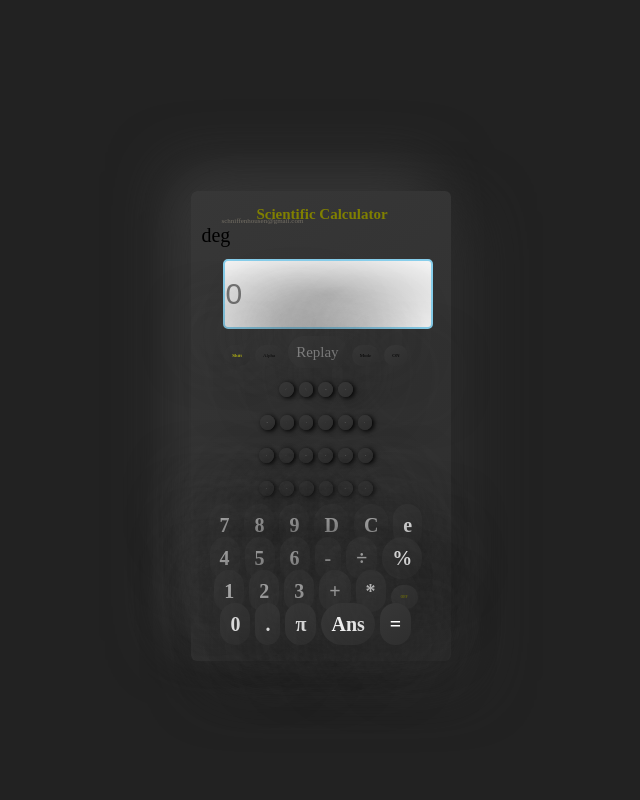
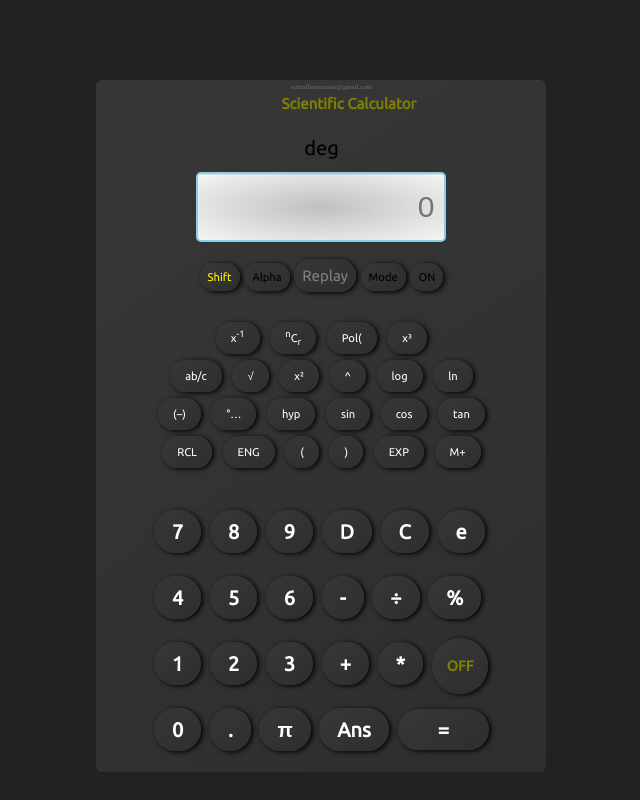
Before and after one commit to Kuameh/calculator-app, a plain HTML site: page index.html in a window 1280 px wide. Shown: the whole page, without its empty margins (345-985 px from the left). Drawn offline with Linux system fonts and the light colour scheme.

Commit message:
Initial Cleanup

```diff
--- a/index.html
+++ b/index.html
@@ -1,37 +1,47 @@
 <!DOCTYPE html>
 <html>
   <head>
-  <meta charset="UTF-8"/>
-  <meta http-equiv="X-UA-Compatible" content="IE=Edge"/>
-  <meta name="viewport" content="width=device-width, initial-scale=1"/>
+    <meta charset="UTF-8" />
+    <meta http-equiv="X-UA-Compatible" content="IE=Edge" />
+    <meta name="viewport" content="width=device-width, initial-scale=1" />
     <title>Index</title>
 
     <link rel="stylesheet" href="style.css" type="text/css" media="all" />
-
   </head>
   <body>
     <div class="main">
-    <b>Scientific Calculator</b><br>
+      <b>Scientific Calculator</b><br />
       <t>schniffenhousen@gmail.com</t>
       <span onclick="deg()">deg</span>
       <form name="form">
-        <input class="textview" name="textview" placeholder="0" type="calculator"/>
+        <input
+          class="textview"
+          name="textview"
+          placeholder="0"
+          type="calculator"
+        />
       </form>
 
       <div class="keypad">
-          <div class="greyy">
-            <span class="grey"><a href="shift.html">Shift</a></span>
-            <span class="grey" onclick="insert('ª')">Alpha</span>
+        <div class="actions">
+          <span class="grey shift"><a href="shift.html">Shift</a></span>
+          <span class="grey alpha" onclick="insert('ª')">Alpha</span>
 
+          <span class="Replay grey"
+            ><a onclick="insert('<')" class="rep">Rep</a
+            ><a onclick="insert('>')" class="rep">lay</a></span
+          >
 
-            <span class="Replay grey" colspan="2" rowspan="2"><a onclick="insert('<')" class="rep">Rep</a><a onclick="insert('>')" class="rep">lay</a></span>
+          <span class="grey mode" onclick="mod()">Mode</span>
+          <span class="grey on" onclick="on()">ON</span>
+        </div>
 
-            <span class="grey" onclick="mod()">Mode</span>
-            <span class="grey" onclick="on()">ON</span>
-          </div>
-          <div class="blackk">
+        <div class="mid-pad">
+          <div class="black1">
             <span class="black" onclick="inv()">x<sup>-1</sup></span>
-            <span class="black" onclick="insert('C')"><sup>n</sup>C<sub>r</sub></span>
+            <span class="black" onclick="insert('C')"
+              ><sup>n</sup>C<sub>r</sub></span
+            >
             <span class="black" onclick="insert('Pol(')">Pol(</span>
             <span class="black" onclick="cubic()">x³</span>
           </div>
@@ -56,9 +66,12 @@
             <span class="black" onclick="insert('+1000-1000')">ENG</span>
             <span class="black" onclick="insert('(')">(</span>
             <span class="black" onclick="insert(')')">)</span>
-            <span class="black"onclick="set()">EXP</span>
+            <span class="black" onclick="set()">EXP</span>
             <span class="black" onclick="insert('*1')">M+</span>
           </div>
+        </div>
+
+        <div class="num-pad">
           <div class="pad4">
             <span class="pad" onclick="insert(7)">7</span>
             <span class="pad" onclick="insert(8)">8</span>
@@ -73,13 +86,13 @@
             <span class="pad" onclick="insert(6)">6</span>
             <span class="pad" onclick="insert('-')" id="sign">-</span>
             <span class="pad" onclick="insert('/')" id="sign">÷</span>
-            <span class="pad" onclick="perc()">%</span>
+            <span class="pad" onclick="perc(); insert('%')">%</span>
           </div>
           <div class="pad2">
             <span class="pad" onclick="insert(1)">1</span>
             <span class="pad" onclick="insert(2)">2</span>
             <span class="pad" onclick="insert(3)">3</span>
-            <span class="pad" onclick="insert('+')" rowspan="2" id="sign">+</span>
+            <span class="pad" onclick="insert('+')" id="sign">+</span>
             <span class="pad" onclick="insert('*')" id="sign">*</span>
             <span class="pad" id="off" onclick="off()">OFF</span>
           </div>
@@ -91,7 +104,8 @@
             <span class="pad" onclick="equal()" id="equal">=</span>
           </div>
         </div>
+      </div>
+    </div>
     <script type="text/javascript" charset="utf-8" src="main.js"></script>
-    </div>
   </body>
 </html>
--- a/main.js
+++ b/main.js
@@ -1,115 +1,109 @@
-         var exp=document.form.textview.value;
+var exp = document.form.textview.value;
 
-        function deg(){
-
-                    if(exp){
-                        document.form.textview.value=eval(exp*180/3.141592654);
+function deg() {
+  if (exp) {
+    document.form.textview.value = eval((exp * 180) / 3.141592654);
   }
 }
-          function raccubic(){
 
-              if(exp){
-              document.form.textview.value=eval(exp);
+function raccubic() {
+  if (exp) {
+    document.form.textview.value = eval(exp);
   }
 }
-          function exp(){
 
-              if(exp){
-              document.form.textview.value=eval(exp*2.718281828182);
+function exp() {
+  if (exp) {
+    document.form.textview.value = eval(exp * 2.718281828182);
   }
 }
-           function setm(){
 
-              if(exp){
-              document.form.textview.value=eval(exp*-1);
+function setm() {
+  if (exp) {
+    document.form.textview.value = eval(exp * -1);
   }
 }
-              function setM(){
-              exp=document.form.textview.value;
-              if(exp){
-              document.form.textview.value=eval(exp*1);
+
+function setM() {
+  exp = document.form.textview.value;
+  if (exp) {
+    document.form.textview.value = eval(exp * 1);
   }
 }
-           function mod(){
 
-               document.form.textview.value=exp.substring(0,exp.length-70);
-               document.form.textview.value=document.form.textview.value+'   Deg Rag Gra';
-            }
-            function off(){
-
-               document.form.textview.value=exp.substring(0,exp.length-70);
-               document.form.textview.value=document.form.textview.value+' ';
-            }
-            function on(){
-
-               document.form.textview.value=exp.substring(0,exp.length-70);
-               document.form.textview.value=document.form.textview.value+'0';
-            }
-             function set(){
-            document.form.textview.value=document.form.textview.value+'e+';
+function mod() {
+  document.form.textview.value = exp.substring(0, exp.length - 70);
+  document.form.textview.value =
+    document.form.textview.value + "   Deg Rag Gra";
 }
 
-            function equal(){
-                var
-                exp=document.form.textview.value;
-                if(exp){
-                document.form.textview.value=eval(exp);
+function off() {
+  document.form.textview.value = exp.substring(0, exp.length - 70);
+  document.form.textview.value = document.form.textview.value + " ";
 }
-                if(exp){
-                    document.form.textview.value=eval(exp);
+
+function on() {
+  document.form.textview.value = exp.substring(0, exp.length - 70);
+  document.form.textview.value = document.form.textview.value + "0";
+}
+
+function set() {
+  document.form.textview.value = document.form.textview.value + "e+";
+}
+
+function equal() {
+  var exp = document.form.textview.value;
+  if (exp) {
+    document.form.textview.value = eval(exp);
   }
 }
-            function insert(num){
-            document.form.textview.value=document.form.textview.value+num;
+
+function insert(num) {
+  document.form.textview.value = document.form.textview.value + num;
 }
-            function back(){
-                var
-                exp=document.form.textview.value;
-                document.form.textview.value=exp.substring(0,exp.length-1);
+
+function back() {
+  var exp = document.form.textview.value;
+  document.form.textview.value = exp.substring(0, exp.length - 1);
 }
-            function sup(){
 
-                document.form.textview.value=exp.substring(0,exp.length-70);
+function sup() {
+  document.form.textview.value = exp.substring(0, exp.length - 70);
 }
-            function sqrt(){
 
-              if(exp){
-              document.form.textview.value=eval(exp*exp);
+function sqrt() {
+  if (exp) {
+    document.form.textview.value = eval(exp * exp);
   }
 }
-          function cubic(){
 
-              if(exp){
-              document.form.textview.value=eval(exp*exp*exp);
+function cubic() {
+  if (exp) {
+    document.form.textview.value = eval(exp * exp * exp);
   }
 }
-          function expo(){
-
-              if(exp){
-              document.form.textview.value=eval(exp*2.718281828182);
+function expo() {
+  if (exp) {
+    document.form.textview.value = eval(exp * 2.718281828182);
   }
 }
-          function pi(){
-
-              if(exp){
-              document.form.textview.value=eval(exp*3.141592654);
+function pi() {
+  if (exp) {
+    document.form.textview.value = eval(exp * 3.141592654);
   }
 }
-          function perc(){
-
-              if(exp){
-              document.form.textview.value=eval(exp/100);
+function perc() {
+  if (exp) {
+    document.form.textview.value = eval(exp / 100);
   }
 }
-          function rac(){
-
-              if(exp){
-              document.form.textview.value=eval(sqrt(exp));
+function rac() {
+  if (exp) {
+    document.form.textview.value = eval(sqrt(exp));
   }
 }
-          function inv(){
-
-              if(exp){
-              document.form.textview.value=eval(1/exp);
+function inv() {
+  if (exp) {
+    document.form.textview.value = eval(1 / exp);
   }
 }
--- a/style.css
+++ b/style.css
@@ -1,47 +1,49 @@
+@import url("https://fonts.googleapis.com/css2?family=Ubuntu");
+
 * {
   margin: 0;
   padding: 0;
   box-sizing: border-box;
+  user-select: none;
 }
 
 body {
+  font-family: "Ubuntu", sans-serif;
   font-size: 15pt;
   background: #222;
 }
 
-
-
 .main {
   /*background: linear-gradient(-30deg, #1ec4e9 0%, #673ab7 50%, #262626 50%, #607d8b 100%);*/
 
-    border-radius: 50px;
   background: linear-gradient(145deg, #373737, #2e2e2e);
-    box-shadow: 20px 20px 60px #2b2b2b,
-    -20px -20px 60px #3b3b3b;
-
-    width: 260px;
-    height: 470px;
+  /* box-shadow: 20px 20px 60px #2b2b2b, -20px -20px 60px #3b3b3b; */
+  display: flex;
+  align-items: center;
+  flex-direction: column;
+  width: 450px;
+  height: auto;
   border-radius: 6px;
 
   position: fixed;
   top: 50%;
   left: 50%;
-    transform: translate(-50%,-50%);
+  transform: translate(-50%, -50%);
 
-    margin: .7cm;
+  margin: 0.7cm;
   padding: 10px;
 }
 
 .textview {
   background: radial-gradient(silver, whitesmoke);
   border-radius: 5px;
-    margin-left: 22px;
   margin-top: 11.6px;
+  padding: 0 10px;
   height: 70px;
-    width: 210px;
+  width: 250px;
   font-size: 30px;
-    border: 2px solid skyblue;
-
+  border: 2px solid #87ceeb;
+  text-align: right;
 }
 
 b {
@@ -52,15 +54,16 @@ body {
 }
 
 .keypad {
-    display: inline-grid;
-    grid-template-columns: /*repeat(auto-fit, minmax)*/;
+  display: flex;
+  flex-direction: column;
+  grid-template-columns: repeat(auto-fit, minmax);
   grid-gap: 10px;
   justify-items: center;
+  align-items: center;
+  cursor: pointer;
 
-    background: transparent;
-    margin: 10px 8px;
+  margin: 20px 8px;
 }
-
 
 .keypad > span {
   background: #333;
@@ -69,32 +72,23 @@ body {
   border-radius: 5px;
   box-shadow: 3px 1px 5px;
   margin-left: 10px;
-    cursor: pointer;
-
 }
 
-  span:active {
+.pad:active,
+.black:active,
+#off:active {
   border-radius: 50px;
   background: #333333;
-    box-shadow: inset 20px 20px 60px #2b2b2b,
-    inset -20px -20px 60px #3b3b3b;
-  }
-
-  .keypad > .greyy {
-    grid-row-start: 1;
-    grid-column-start: 1;
-    grid-column-end: 6;
+  box-shadow: inset 20px 20px 60px #2b2b2b, inset -20px -20px 60px #3b3b3b;
 }
 
 .grey {
   border-radius: 50px;
   background: linear-gradient(145deg, #373737, #2e2e2e);
-    box-shadow: 20px 20px 60px #2b2b2b,
-    -20px -20px 60px #3b3b3b;
+  box-shadow: 2px 1px 5px black;
   padding: 8px;
-    font-size: 5px;
+  font-size: 0.7rem;
   width: 3px;
-
 }
 
 span.Replay {
@@ -102,92 +96,56 @@ body {
   height: 10px;
 
   background: linear-gradient(145deg, #373737, #2e2e2e);
-    box-shadow: 20px 20px 60px #2b2b2b,
-    -20px -20px 60px #3b3b3b;
+  box-shadow: 2px 1px 5px black;
 
   font-size: 15px;
-    color: grey;
-
-    grid-column-start: 3;
-    grid-column-end: 4;
-    grid-row-start: 1;
-    grid-row-end: 3;
-
+  color: #3b3b3b;
 }
 
-  .keypad > .blackk {
-    grid-row-start: 2;
-    grid-column-start: 1;
-    grid-column-end: 6;
-
+.mid-pad {
+  display: flex;
+  flex-direction: column;
+  align-items: center;
+  margin: 20px 0 0 0;
 }
 
-  .keypad > .black2 {
-    grid-row-start: 3;
-    grid-column-start: 1;
-    grid-column-end: 6;
-  }
-
-  .keypad > .black3 {
-    grid-row-start: 4;
-    grid-column-start: 1;
-    grid-column-end: 6;
-  }
-
-  .keypad > .black4 {
-    grid-row-start: 5;
-    grid-column-start: 1;
-    grid-column-end: 6;
+.black1,
+.black2,
+.black3,
+.black4 {
+  margin: 7px 0;
 }
 
 .black {
+  background: linear-gradient(145deg, #373737, #2e2e2e);
+  padding: 10px 15px;
+  margin: 0 3px;
+  box-shadow: 2px 1px 5px black;
+  width: 9px;
+  color: white;
+  font-size: 0.7rem;
   border-radius: 50px;
-    background: linear-gradient(145deg, #373737, #2e2e2e);
-    box-shadow: 20px 20px 60px #2b2b2b,
-    -20px -20px 60px #3b3b3b;
-    padding: 7px;
-    width: 9px;
-    font-size: 50em;
-    color: white;
-    font-size: .6px;
-    box-shadow: 2px 1px 5px black;
 }
 
-  span.pad {
-    padding: 10px;
-    margin-top: 5px;
+.num-pad {
+  /* margin: 7px 0 0 0; */
+}
 
+.pad {
+  padding: 10px 18px;
+  margin: 0 2px;
   color: white;
   border-radius: 50px;
   background: linear-gradient(145deg, #373737, #2e2e2e);
-    box-shadow: 20px 20px 60px #2b2b2b,
-    -20px -20px 60px #3b3b3b;
+  box-shadow: 2px 1px 5px black;
   font-weight: bold;
 }
 
-  .keypad > .pad1 {
-    grid-row-start: 10;
-    grid-column-start: 1;
-    grid-column-end: 6;
-
-  }
-
-  .keypad > .pad2 {
-    grid-row-start: 9;
-    grid-column-start: 1;
-    grid-column-end: 6;
-  }
-
-  .keypad > .pad3 {
-    grid-row-start: 8;
-    grid-column-start: 1;
-    grid-column-end: 6;
-  }
-
-  .keypad > .pad4 {
-    grid-row-start: 7;
-    grid-column-start: 1;
-    grid-column-end: 6;
+.pad1,
+.pad2,
+.pad3,
+.pad4 {
+  margin: 42px 0 0 0;
 }
 
 #ans {
@@ -195,40 +153,24 @@ body {
 }
 
 #off {
-    font-size: 3.5px;
+  font-size: 0.9rem;
+  padding: 20px 15px;
   border-radius: 50px;
   background: linear-gradient(145deg, #373737, #2e2e2e);
-    box-shadow: 20px 20px 60px #2b2b2b,
-    -20px -20px 60px #3b3b3b;
   color: olive;
-  }
-
-  #del {
-    border-radius: 50px;
-    background: linear-gradient(145deg, #373737, #2e2e2e);
-    box-shadow: 20px 20px 60px #2b2b2b,
-    -20px -20px 60px #3b3b3b;
+  box-shadow: 2px 1px 5px black;
 }
 
 #equal {
-    border-radius: 50px;
-    background: linear-gradient(145deg, #373737, #2e2e2e);
-    box-shadow: 20px 20px 60px #2b2b2b,
-    -20px -20px 60px #3b3b3b;
+  padding: 9px 40px;
 }
 
+#del,
+#sign,
+#equal,
 #add {
   border-radius: 50px;
   background: linear-gradient(145deg, #373737, #2e2e2e);
-    box-shadow: 20px 20px 60px #2b2b2b,
-    -20px -20px 60px #3b3b3b;
-  }
-
-  #sign {
-    border-radius: 50px;
-    background: linear-gradient(145deg, #373737, #2e2e2e);
-    box-shadow: 20px 20px 60px #2b2b2b,
-    -20px -20px 60px #3b3b3b;
 }
 
 a {
@@ -247,7 +189,7 @@ body {
   margin-left: 20px;
   color: #fec;
   font-family: serif;
-    opacity: .3;
+  opacity: 0.3;
 }
 
 /*span {
```
Lines whose indentation alone changed are shown as unchanged.
